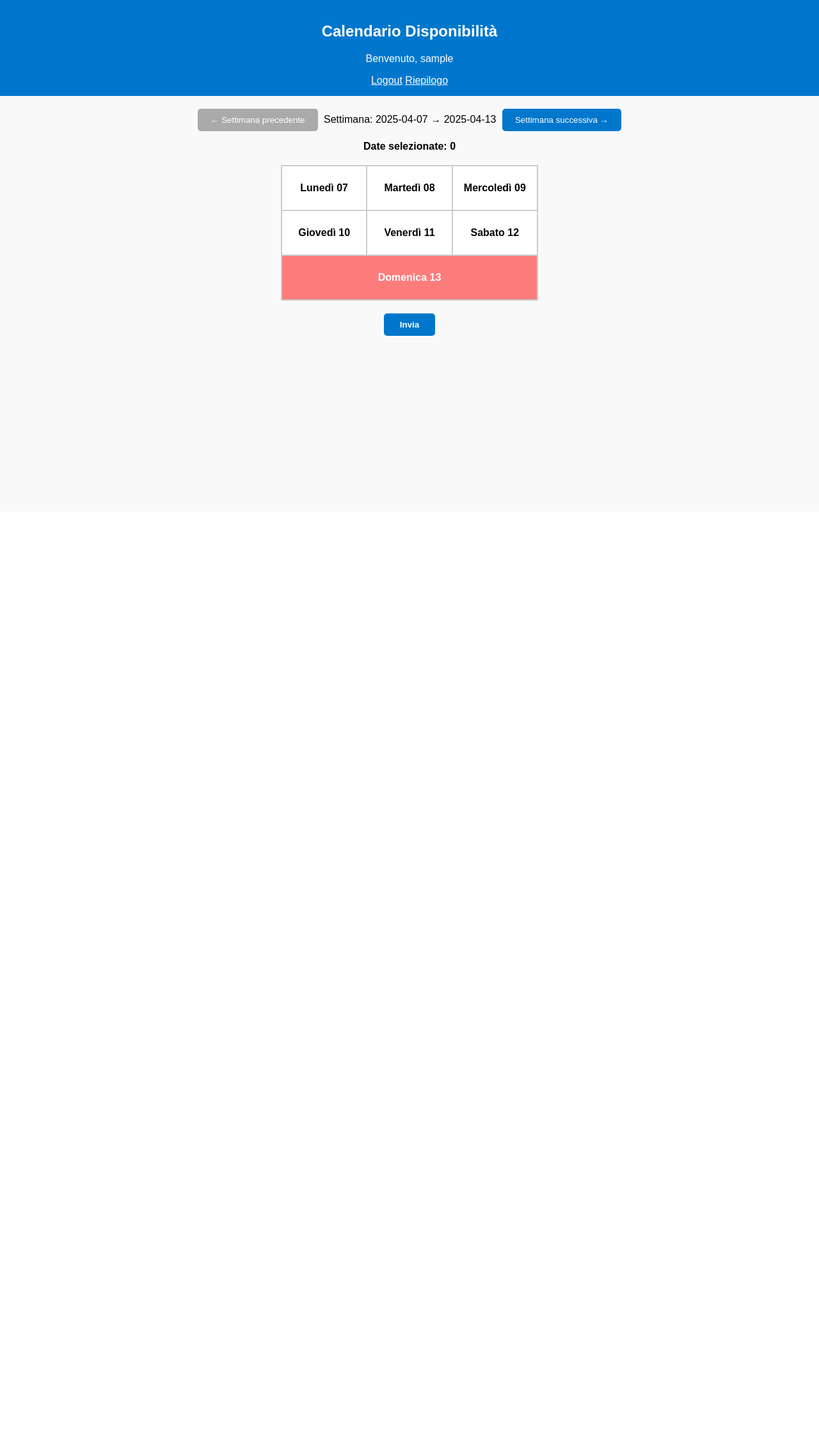
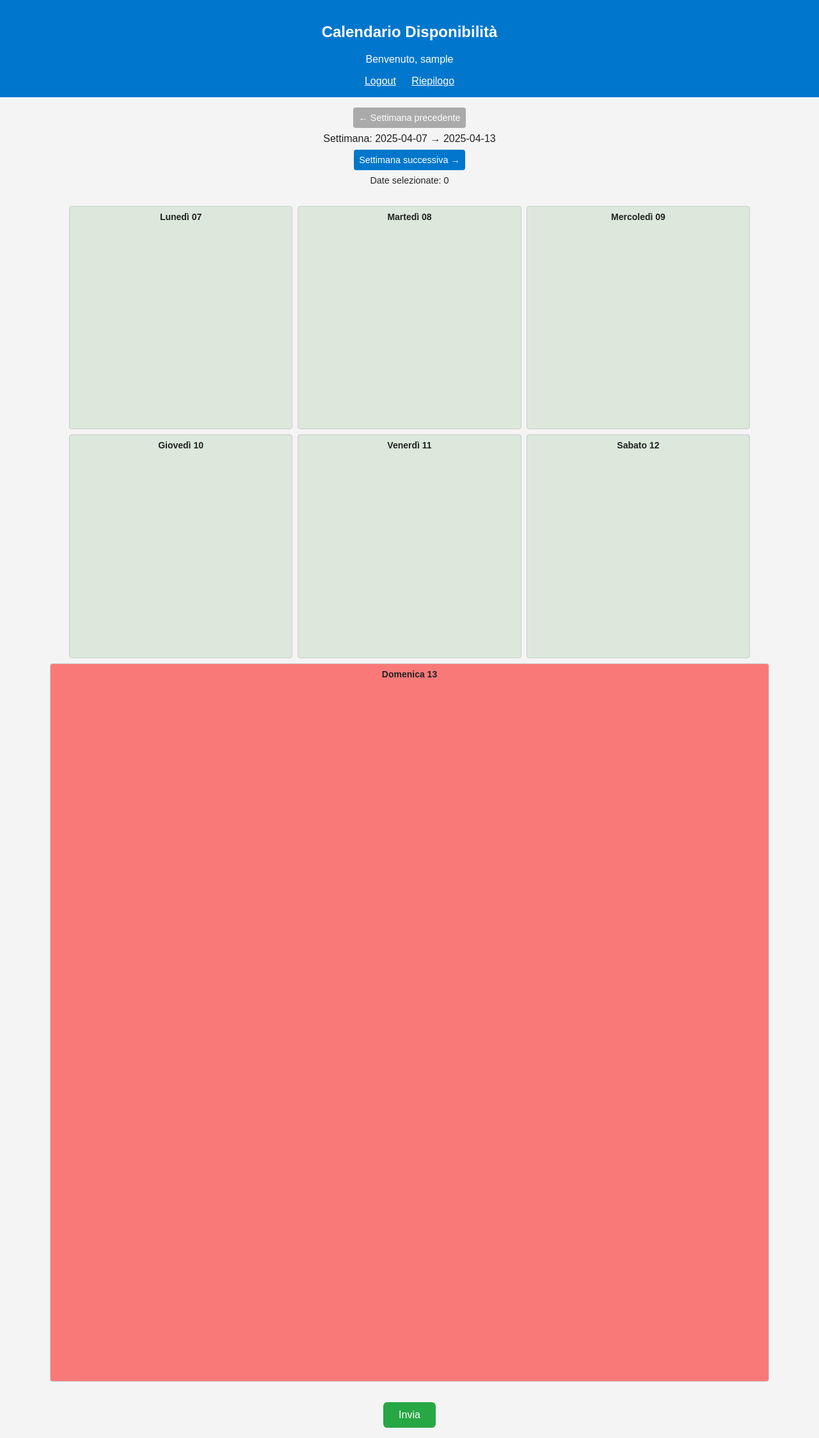
Before and after one commit to gioele134/Org-inc, a Flask app: page /calendario in a window 1280 px wide. Shown: the whole page at 64% size. Before the commit the page ends 525 px from the top, so only its background shows below. Run offline with Flask 3, Linux system fonts and the light colour scheme; the visitor is signed in with stand-in values (Sample User, id 1); data that the repository does not hold is empty.

Commit message:
Update styles.css

```diff
--- a/static/styles.css
+++ b/static/styles.css
@@ -1,117 +1,129 @@
+/* --- Impostazioni generali --- */
 body {
-  font-family: Arial, sans-serif;
+  font-family: sans-serif;
   margin: 0;
-  background-color: #f9f9f9;
+  padding: 0;
+  background: #f4f4f4;
+  color: #222;
 }
 
 header {
-  padding: 15px;
-  background-color: #0077cc;
+  background: #0077cc;
   color: white;
+  padding: 1rem;
   text-align: center;
 }
 
-a {
+header a {
   color: white;
+  margin: 0 10px;
   text-decoration: underline;
 }
 
+/* --- Navigazione e contatore --- */
 .navigazione {
-  text-align: center;
-  margin: 15px 0;
+  display: flex;
+  flex-direction: column;
+  align-items: center;
+  padding: 1rem;
+  gap: 0.5rem;
 }
 
 .navigazione button {
-  background-color: #0077cc;
+  padding: 0.5rem;
+  background: #0077cc;
   color: white;
-  padding: 10px 20px;
   border: none;
-  border-radius: 5px;
-  margin: 5px;
+  border-radius: 4px;
+  font-size: 0.9rem;
   cursor: pointer;
 }
 
 .navigazione button:disabled {
-  background-color: #aaa;
+  background: #aaa;
+  cursor: not-allowed;
 }
 
 .contatore {
-  margin-top: 10px;
-  font-weight: bold;
+  font-size: 0.9rem;
 }
 
+/* --- Calendario settimanale --- */
 .settimana {
-  display: grid;
-  grid-template-columns: repeat(3, 1fr);
-  max-width: 400px;
-  margin: 20px auto;
-  gap: 0;
-  border: 1px solid #ccc;
+  display: flex;
+  flex-wrap: wrap;
+  justify-content: center;
+  padding: 1rem;
+  gap: 0.5rem;
 }
 
 .giorno {
-  padding: 25px 5px;
+  width: 28%;
+  aspect-ratio: 1;
+  background-color: rgba(0, 128, 0, 0.1); /* verde chiaro */
   border: 1px solid #ccc;
-  font-weight: bold;
-  background-color: white;
+  border-radius: 4px;
+  padding: 0.5rem;
   box-sizing: border-box;
   text-align: center;
+  font-size: 0.85rem;
+  position: relative;
 }
 
-.giorno.disponibilita-1 {
-  background-color: rgba(0, 128, 0, 0.1);
+.domenica {
+  width: 90%;
+  background-color: rgba(255, 0, 0, 0.5); /* rosso trasparente */
 }
 
-.giorno.disponibilita-2 {
-  background-color: rgba(255, 165, 0, 0.1);
-}
-
-.giorno.selezionato {
-  background-color: rgba(0, 128, 0, 0.8);
+.selezionato {
+  background-color: rgba(0, 128, 0, 0.8); /* verde scuro */
   color: white;
 }
 
-.domenica {
-  grid-column: span 3;
-  background-color: rgba(255, 0, 0, 0.5) !important;
+.confermata::before {
+  content: "✔";
+  position: absolute;
+  top: 4px;
+  right: 6px;
+  background-color: green;
   color: white;
-  pointer-events: none;
+  font-size: 0.7rem;
+  border-radius: 2px;
+  padding: 2px;
 }
 
+.giorno-label {
+  font-weight: bold;
+  font-size: 14px;
+}
+
+.giorno-count {
+  font-size: 11px;
+  margin-top: 5px;
+  color: #333;
+  opacity: 0.7;
+}
+
+/* --- Pulsante invia --- */
 .invia {
   text-align: center;
-  margin-bottom: 30px;
+  margin: 1rem;
 }
 
 .invia button {
-  background-color: #0077cc;
+  padding: 0.7rem 1.5rem;
+  font-size: 1rem;
+  background: #28a745;
   color: white;
-  padding: 10px 25px;
-  font-weight: bold;
   border: none;
-  border-radius: 5px;
+  border-radius: 6px;
   cursor: pointer;
 }
 
-.giorno.confermata {
-  position: relative;
-}
-
-.giorno.confermata::after {
-  content: "✓";
-  position: absolute;
-  top: 0;
-  right: 0;
-  background-color: green;
-  color: white;
-  font-size: 14px;
-  padding: 2px 5px;
-  border-bottom-left-radius: 5px;
-}
-
+/* --- Toast conferma --- */
 .toast {
   visibility: hidden;
-  min-width: 250px;
+  min-width: 200px;
   background-color: #0077cc;
   color: white;
   text-align: center;
```
Also changed, not shown: other parts of static/styles.css (+36 -0 lines).
